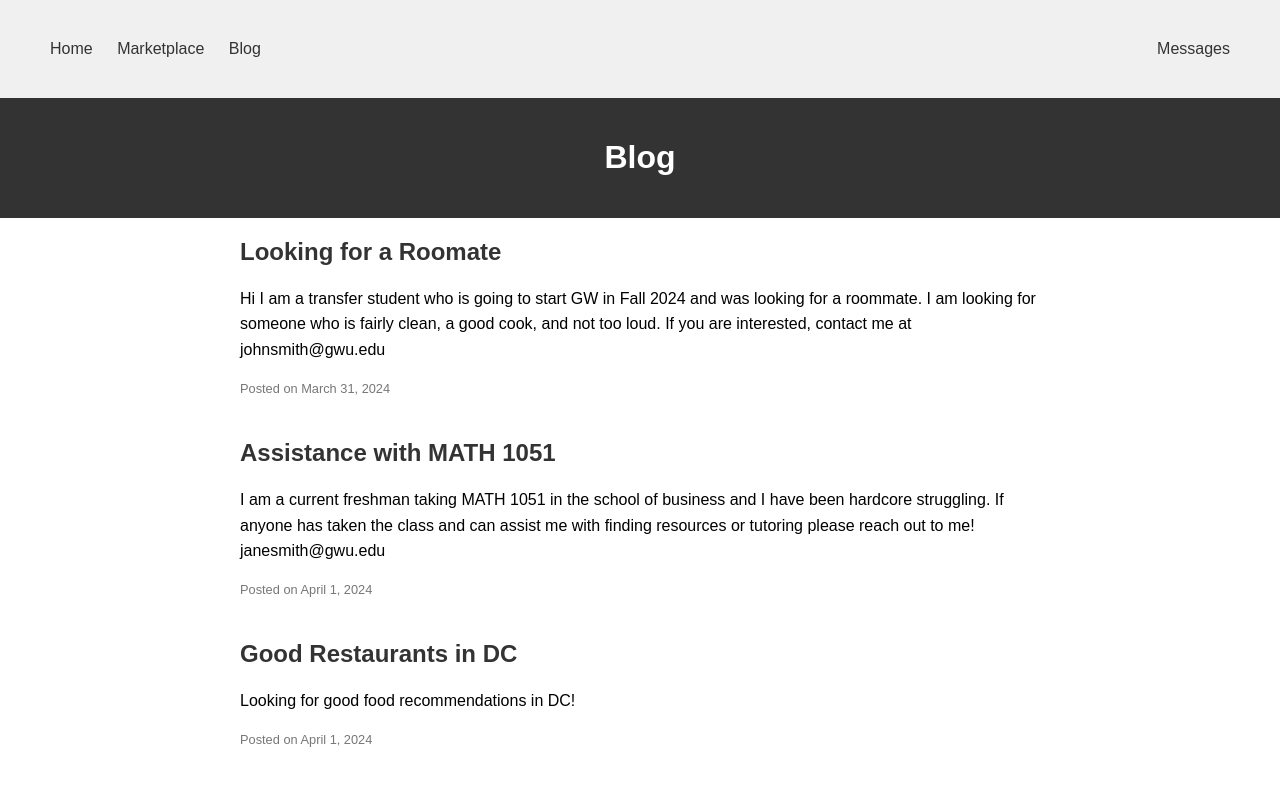
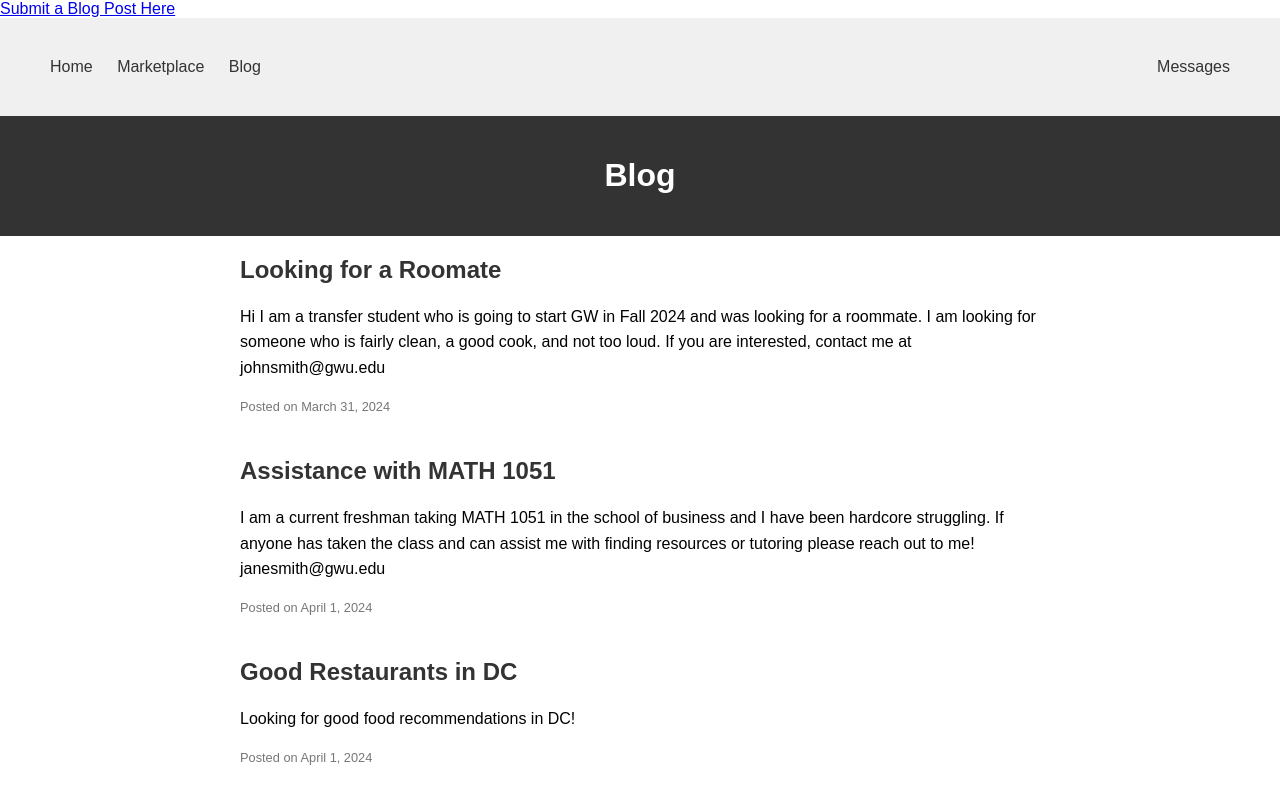
Before and after one commit to Elfxll/istm4210, a plain HTML site: page blog.html in a window 1280 px wide. Shown: the top 787 px of the page. Drawn offline with Linux system fonts and the light colour scheme.

Commit message:
Update blog.html

```diff
--- a/blog.html
+++ b/blog.html
@@ -6,6 +6,7 @@
     <link href="style/main-style.css" rel="stylesheet">
     <link href="style/blog-style.css" rel="stylesheet">
     <title>Blog</title>
+    <a href="blog_form.html">Submit a Blog Post Here</a>
 </head>
 <body>
     <div id="wrapper">
```
